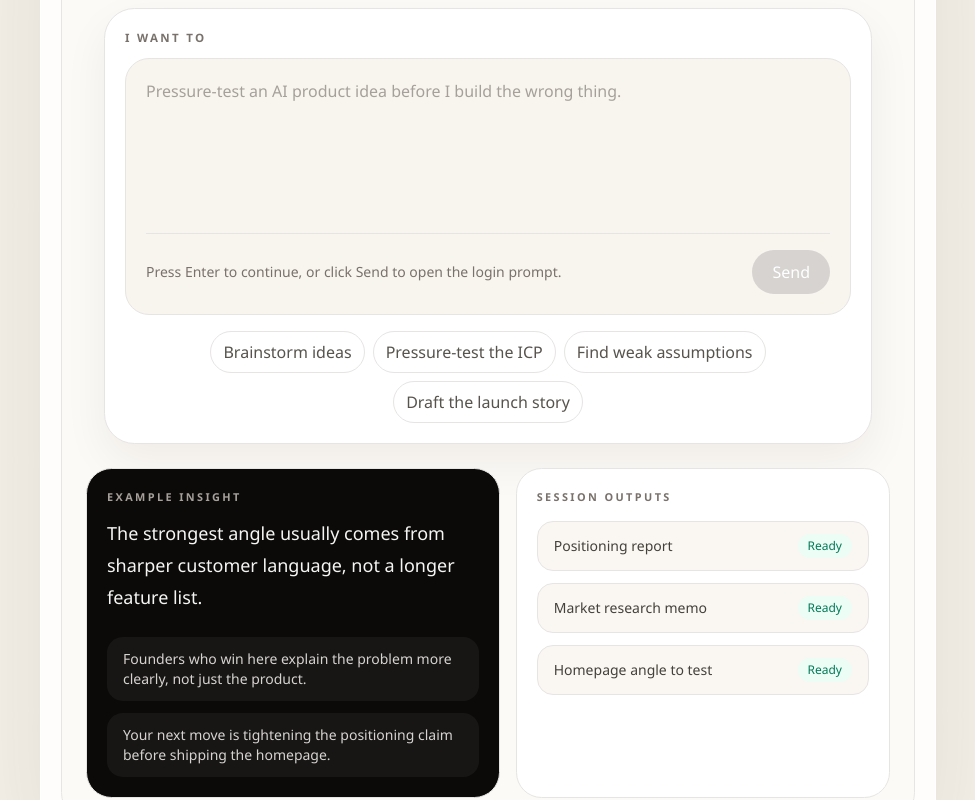
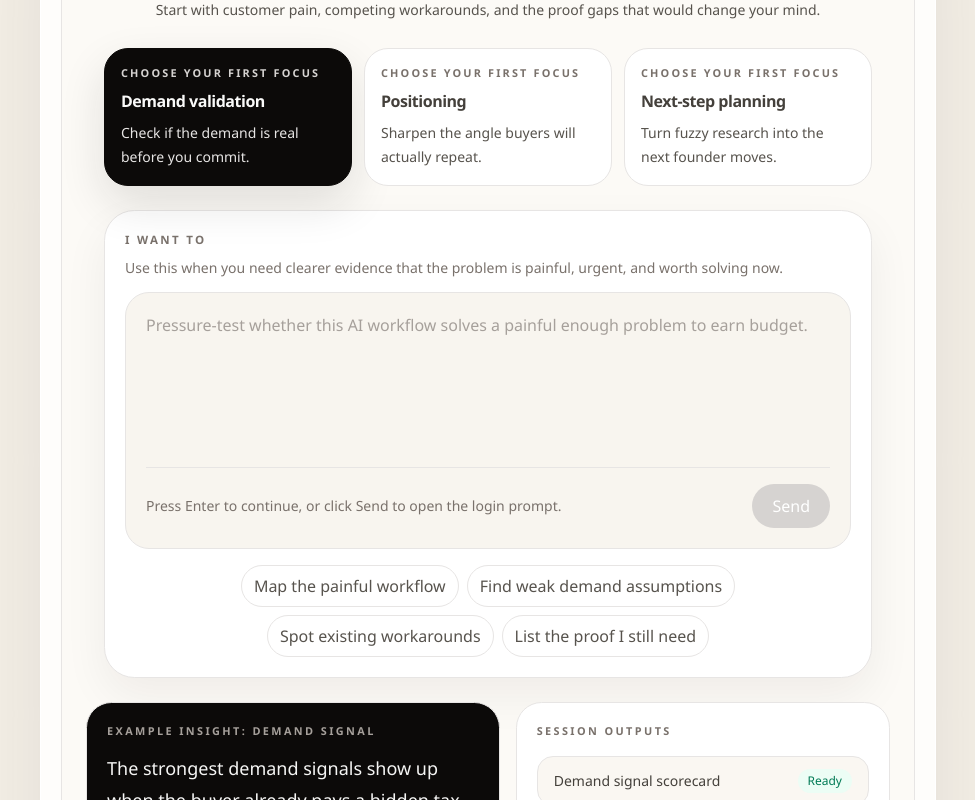
Before and after one commit to jianxux/aicofounder, a Next.js app: page / in a window 1280 px wide. Shown: the part 760-1560 px from the top of the page, without its empty margins (152-1127 px from the left). Built offline with nearby package versions, Linux system fonts and the light colour scheme; no server answers.

Commit message:
feat: add landing focus presets (#7)

```diff
--- a/src/app/page.tsx
+++ b/src/app/page.tsx
@@ -11,8 +11,6 @@ const proofMetrics = [
   { value: "Structured", label: "capture the idea, user, URL, and uncertainty in one onboarding flow" },
   { value: "Project-based", label: "keep research, messaging, and next steps attached to the same workspace" },
 ];
-
-const promptIdeas = ["Brainstorm ideas", "Pressure-test the ICP", "Find weak assumptions", "Draft the launch story"];
 
 const trustNotes = [
   {
@@ -104,6 +102,57 @@ const trustStrip = [
   "Designed for product clarity",
   "Privacy mode available",
 ];
+
+const focusPresets = [
+  {
+    id: "demand-validation",
+    label: "Demand validation",
+    title: "Check if the demand is real before you commit.",
+    description: "Start with customer pain, competing workarounds, and the proof gaps that would change your mind.",
+    helper: "Use this when you need clearer evidence that the problem is painful, urgent, and worth solving now.",
+    placeholder: "Pressure-test whether this AI workflow solves a painful enough problem to earn budget.",
+    promptIdeas: ["Map the painful workflow", "Find weak demand assumptions", "Spot existing workarounds", "List the proof I still need"],
+    insightTitle: "Example insight: demand signal",
+    insightBody: "The strongest demand signals show up when the buyer already pays a hidden tax to work around the problem.",
+    insightPoints: [
+      "If the workaround is spreadsheets plus manual follow-up, quantify the wasted time before promising automation.",
+      "Interview for what breaks when the task is delayed, not just whether the idea sounds useful.",
+    ],
+    sessionOutputs: ["Demand signal scorecard", "Proof gaps to close", "Highest-risk assumption list"],
+  },
+  {
+    id: "positioning",
+    label: "Positioning",
+    title: "Sharpen the angle buyers will actually repeat.",
+    description: "Start with the claim, the buyer language it depends on, and where your story sounds generic today.",
+    helper: "Use this when the product feels plausible but the homepage promise still reads soft or interchangeable.",
+    placeholder: "Tighten the positioning for this AI product before I write another generic homepage.",
+    promptIdeas: ["Rewrite the core claim", "Pressure-test the ICP", "Find generic phrasing", "Draft the homepage angle"],
+    insightTitle: "Example insight: positioning",
+    insightBody: "The strongest angle usually comes from sharper customer language, not a longer feature list.",
+    insightPoints: [
+      "Founders who win here explain the problem more clearly, not just the product.",
+      "Your next move is tightening the positioning claim before shipping the homepage.",
+    ],
+    sessionOutputs: ["Positioning report", "Market research memo", "Homepage angle to test"],
+  },
+  {
+    id: "next-step-planning",
+    label: "Next-step planning",
+    title: "Turn fuzzy research into the next founder moves.",
+    description: "Start with what you already know, what still feels uncertain, and the decisions you need to make this week.",
+    helper: "Use this when you have signal scattered across notes and need a concrete plan instead of another brainstorm.",
+    placeholder: "Turn these scattered validation notes into the next three moves I should make this week.",
+    promptIdeas: ["Prioritize the next 3 moves", "Plan validation interviews", "Choose what to test first", "Turn research into a founder brief"],
+    insightTitle: "Example insight: next steps",
+    insightBody: "Momentum improves when each next step closes a specific uncertainty instead of producing more abstract output.",
+    insightPoints: [
+      "Sequence the work so each conversation or experiment earns the right to make the next decision.",
+      "Name the metric or learning target before you draft the task list.",
+    ],
+    sessionOutputs: ["Next-step plan", "Validation sprint outline", "Decision-ready founder brief"],
+  },
+] as const;
 
 function LandingLinkCta({
   button,
@@ -224,6 +273,9 @@ function LoginPromptModal({
 export default function LandingPage() {
   const [heroPrompt, setHeroPrompt] = useState("");
   const [showLoginPrompt, setShowLoginPrompt] = useState(false);
+  const [activePresetId, setActivePresetId] = useState<(typeof focusPresets)[number]["id"]>(focusPresets[0].id);
+
+  const activePreset = focusPresets.find((preset) => preset.id === activePresetId) ?? focusPresets[0];
 
   useEffect(() => {
     void trackEvent("page_view", {
@@ -300,11 +352,48 @@ export default function LandingPage() {
                 <div className="mt-4 text-[clamp(1.35rem,2.6vw,2rem)] font-semibold tracking-[-0.04em] text-stone-950">
                   Start with the founder question you cannot shake.
                 </div>
+                <p className="mx-auto mt-3 max-w-2xl text-sm leading-7 text-stone-600">{activePreset.description}</p>
+
+                <fieldset className="mx-auto mt-6 max-w-3xl text-left">
+                  <legend className="sr-only">Choose your first focus</legend>
+                  <div className="grid gap-3 md:grid-cols-3">
+                    {focusPresets.map((preset) => {
+                      const isActive = preset.id === activePreset.id;
+
+                      return (
+                        <label key={preset.id} className="block cursor-pointer">
+                          <input
+                            type="radio"
+                            name="landing-focus-preset"
+                            value={preset.id}
+                            checked={isActive}
+                            onChange={() => setActivePresetId(preset.id)}
+                            className="sr-only"
+                          />
+                          <div
+                            className={`rounded-[1.5rem] border px-4 py-4 text-left transition ${
+                              isActive
+                                ? "border-stone-950 bg-stone-950 text-stone-50 shadow-[0_18px_45px_rgba(28,25,23,0.12)]"
+                                : "border-stone-200 bg-white text-stone-700 hover:border-stone-300 hover:bg-stone-50"
+                            }`}
+                          >
+                            <div className={`text-[0.68rem] font-semibold uppercase tracking-[0.2em] ${isActive ? "text-stone-300" : "text-stone-500"}`}>
+                              Choose your first focus
+                            </div>
+                            <div className="mt-2 text-base font-semibold tracking-[-0.03em]">{preset.label}</div>
+                            <p className={`mt-2 text-sm leading-6 ${isActive ? "text-stone-200" : "text-stone-600"}`}>{preset.title}</p>
+                          </div>
+                        </label>
+                      );
+                    })}
+                  </div>
+                </fieldset>
 
                 <form onSubmit={handleHeroSubmit} className="mx-auto mt-6 max-w-3xl rounded-[1.9rem] border border-stone-200 bg-white p-4 shadow-[0_18px_45px_rgba(28,25,23,0.06)] sm:p-5">
                   <label htmlFor="hero-prompt" className="block text-left text-[0.72rem] font-semibold uppercase tracking-[0.2em] text-stone-500">
                     I want to
                   </label>
+                  <p className="mt-2 text-left text-sm leading-6 text-stone-500">{activePreset.helper}</p>
                   <div className="mt-3 rounded-[1.5rem] border border-stone-200 bg-[#f8f5ef] px-4 py-4 sm:px-5 sm:py-5">
                     <textarea
                       id="hero-prompt"
@@ -312,7 +401,7 @@ export default function LandingPage() {
                       onChange={(event) => setHeroPrompt(event.target.value)}
                       onKeyDown={handleHeroKeyDown}
                       rows={4}
-                      placeholder="Pressure-test an AI product idea before I build the wrong thing."
+                      placeholder={activePreset.placeholder}
                       className="min-h-[132px] w-full resize-none bg-transparent text-base leading-8 text-stone-800 outline-none placeholder:text-stone-400"
                     />
                     <div className="mt-4 flex flex-col gap-3 border-t border-stone-200 pt-4 sm:flex-row sm:items-center sm:justify-between">
@@ -327,7 +416,7 @@ export default function LandingPage() {
                     </div>
                   </div>
                   <div className="mt-4 flex flex-wrap justify-center gap-2">
-                    {promptIdeas.map((prompt) => (
+                    {activePreset.promptIdeas.map((prompt) => (
                       <button
                         key={prompt}
                         type="button"
@@ -342,18 +431,21 @@ export default function LandingPage() {
 
                 <div className="mt-6 grid gap-4 text-left lg:grid-cols-[1.05fr_0.95fr]">
                   <div className="rounded-[1.6rem] border border-stone-200 bg-stone-950 p-5 text-stone-50">
-                    <div className="text-[0.68rem] font-semibold uppercase tracking-[0.22em] text-stone-400">Example insight</div>
-                    <p className="mt-3 text-lg leading-8 text-stone-100">The strongest angle usually comes from sharper customer language, not a longer feature list.</p>
+                    <div className="text-[0.68rem] font-semibold uppercase tracking-[0.22em] text-stone-400">{activePreset.insightTitle}</div>
+                    <p className="mt-3 text-lg leading-8 text-stone-100">{activePreset.insightBody}</p>
                     <div className="mt-6 grid gap-3 text-sm text-stone-300">
-                      <div className="rounded-2xl bg-white/5 px-4 py-3">Founders who win here explain the problem more clearly, not just the product.</div>
-                      <div className="rounded-2xl bg-white/5 px-4 py-3">Your next move is tightening the positioning claim before shipping the homepage.</div>
+                      {activePreset.insightPoints.map((point) => (
+                        <div key={point} className="rounded-2xl bg-white/5 px-4 py-3">
+                          {point}
+                        </div>
+                      ))}
                     </div>
                   </div>
 
                   <div className="rounded-[1.6rem] border border-stone-200 bg-white p-5">
                     <div className="text-[0.68rem] font-semibold uppercase tracking-[0.22em] text-stone-500">Session outputs</div>
                     <div className="mt-4 space-y-3">
-                      {["Positioning report", "Market research memo", "Homepage angle to test"].map((item) => (
+                      {activePreset.sessionOutputs.map((item) => (
                         <div key={item} className="flex items-center justify-between rounded-2xl border border-stone-200 bg-[#faf7f2] px-4 py-3 text-sm text-stone-700">
                           <span>{item}</span>
                           <span className="rounded-full bg-emerald-50 px-2.5 py-1 text-xs font-medium text-emerald-700">Ready</span>
```
Also changed, not shown: 1 other file (tests, documents, lock files or other folders).
